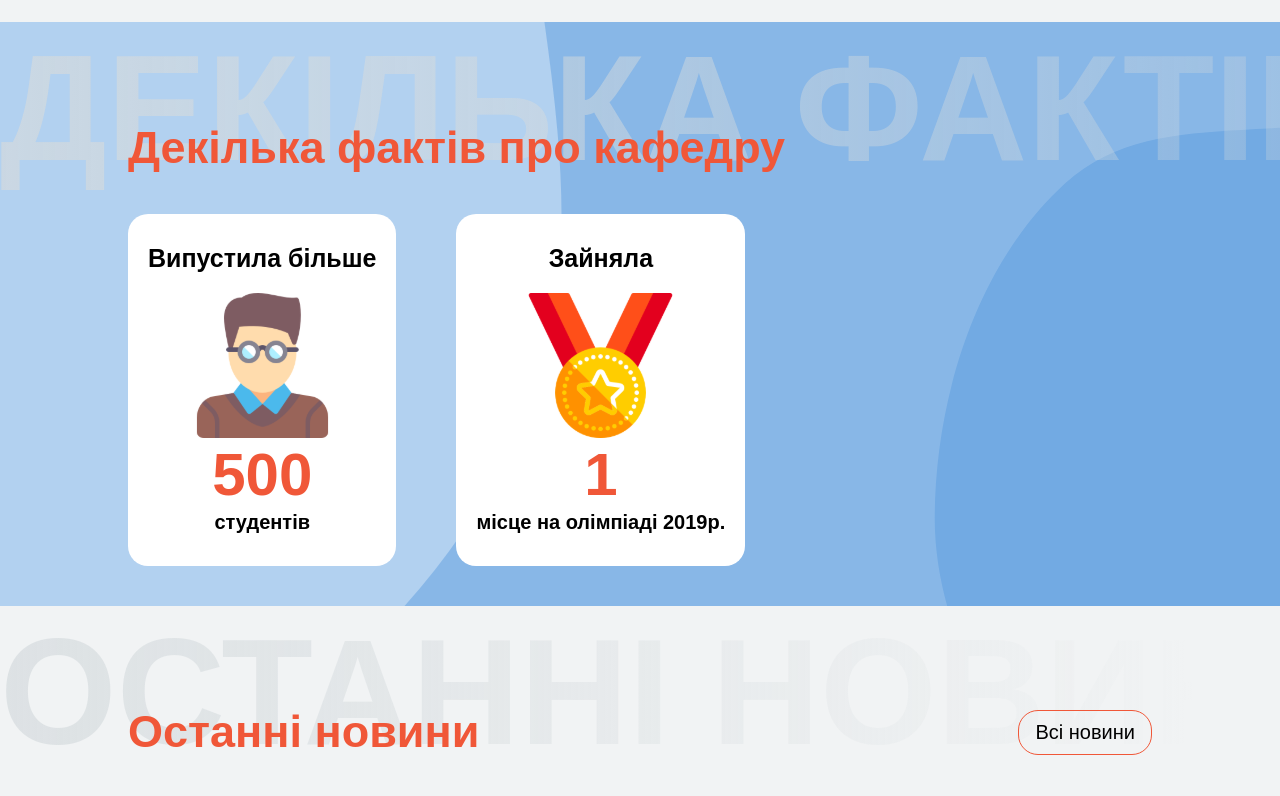
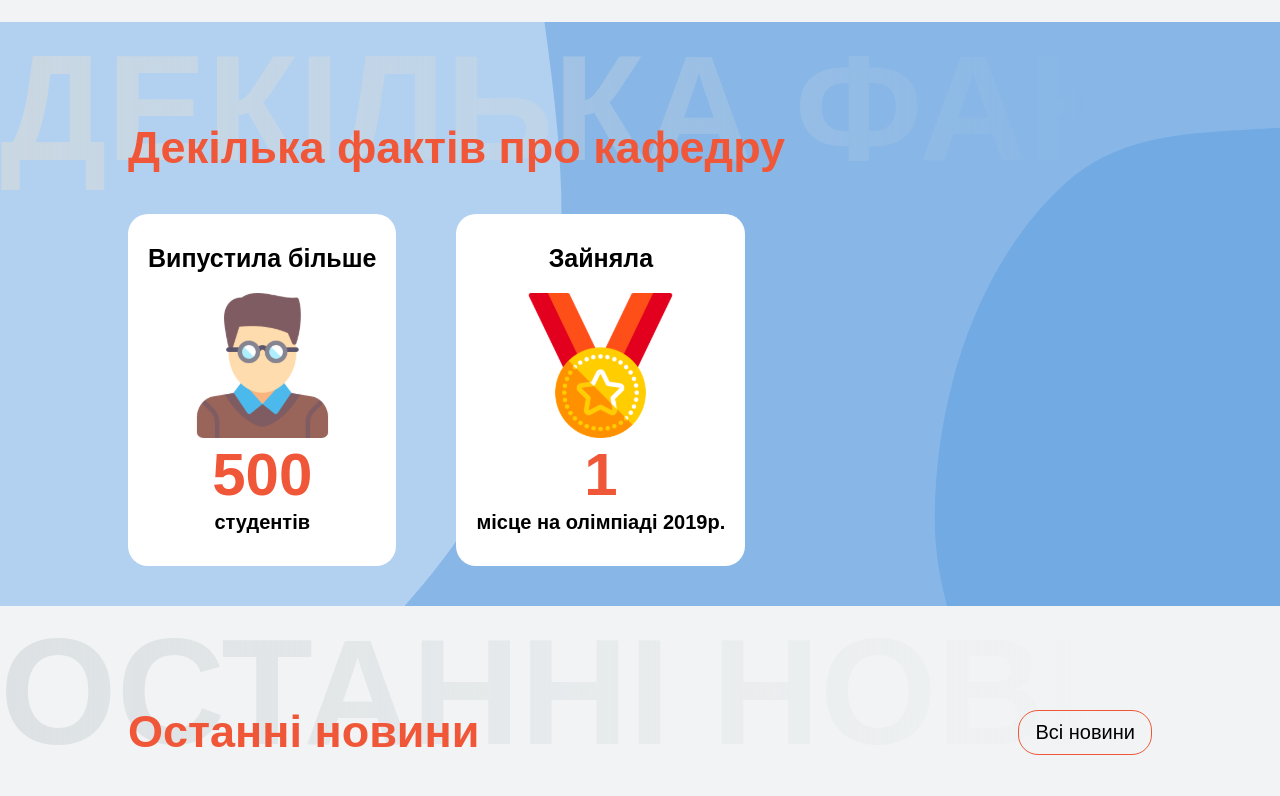
Before and after one commit to vlad-blip/mathmodel, a Next.js app: page / in a window 1280 px wide. Shown: the part 1140-1936 px from the top of the page. Built offline with nearby package versions, Linux system fonts and the light colour scheme; grey boxes are pictures that could not be loaded.

Commit message:
added max width to heading background

```diff
--- a/styles/typography.scss
+++ b/styles/typography.scss
@@ -20,6 +20,7 @@
 
     -webkit-text-fill-color: transparent;
     font-size: 15rem;
+    max-width: 15ch;
     white-space: nowrap;
     text-transform: uppercase;
   }
```
